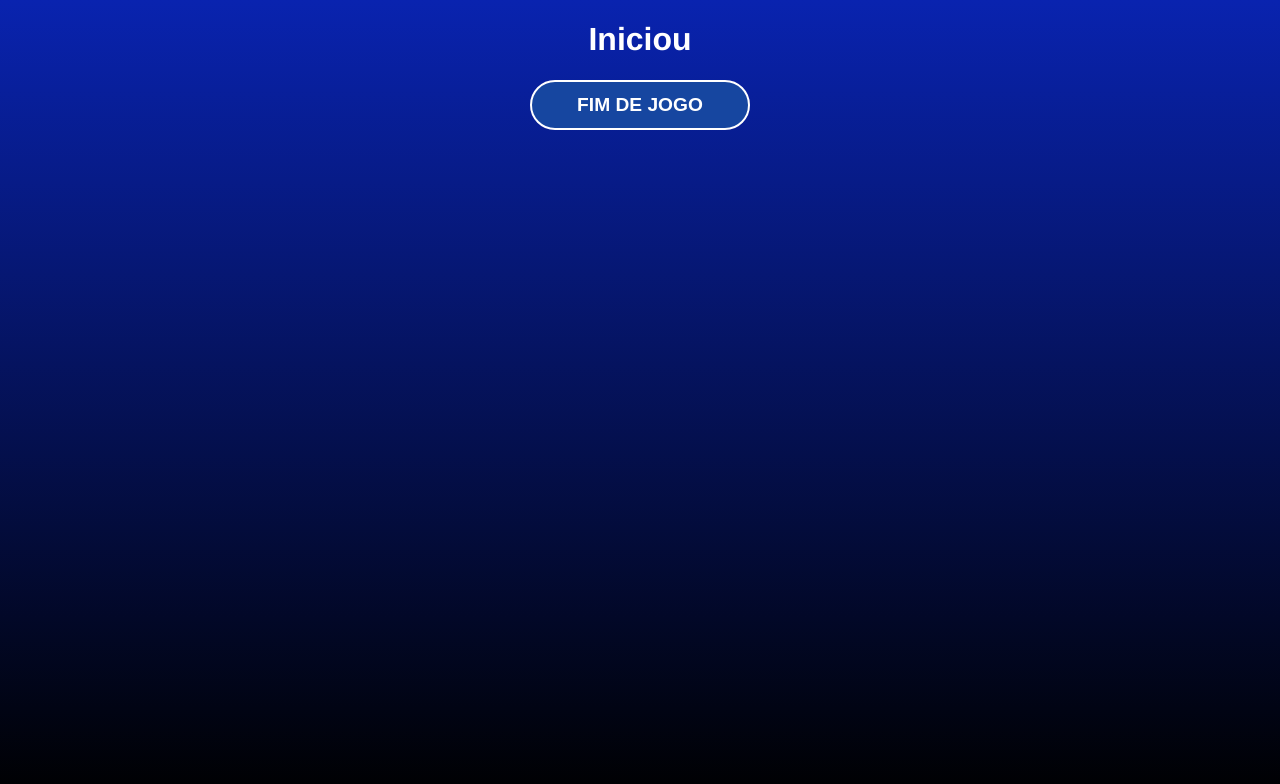
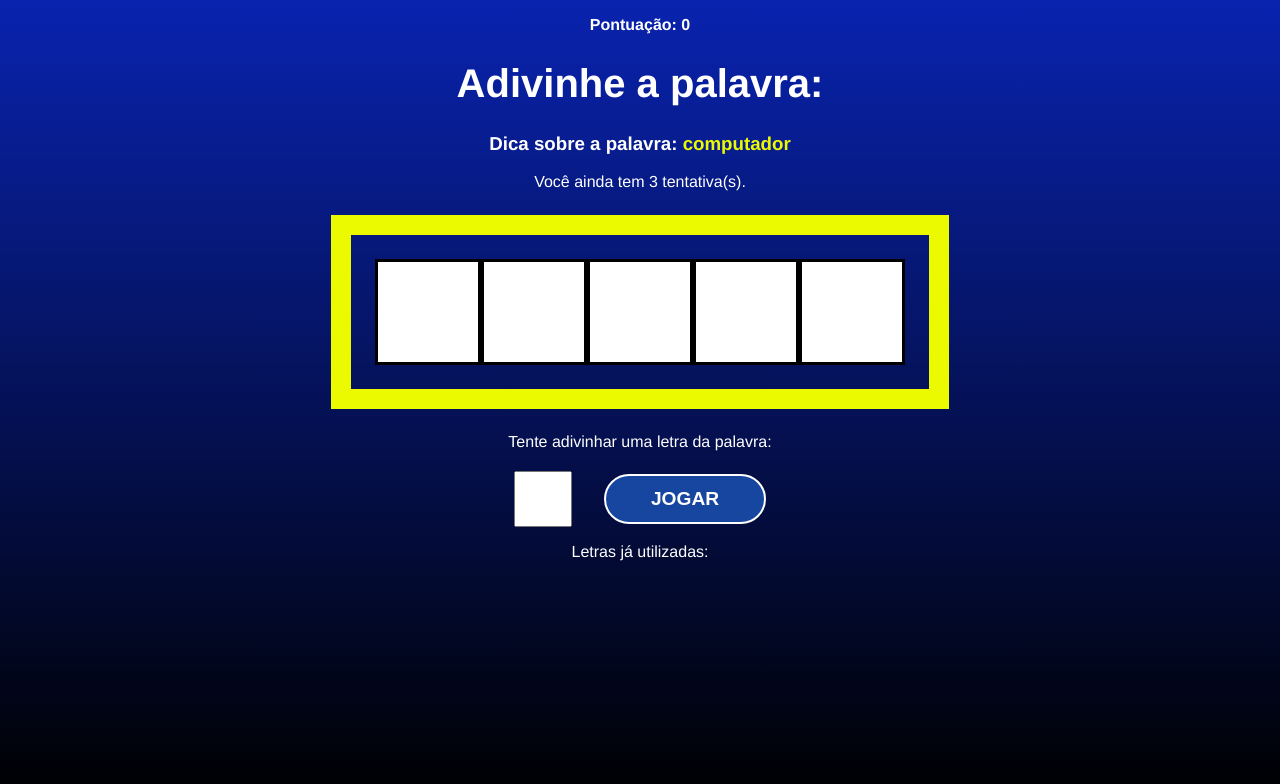
Before and after one commit to MarcosGuimaraesDEV/palavra-secreta, a React (Create React App) app: page / in a window 1280 px wide. Both pictures are taken after a click on the button "COMEÇAR O JOGO". Shown: the top 784 px of the page. Built offline with nearby package versions, Linux system fonts and the light colour scheme.

Commit message:
Adicionado css e props em game

```diff
--- a/src/App.js
+++ b/src/App.js
@@ -28,6 +28,11 @@ function App() {
   const [pickedCategory,setPickedCategory] = useState("");
   const [letters,setLetters] = useState([]);
 
+  const [guessedLetters, setGuessedLetters] = useState([]);
+  const [wrongLetters, setWrongLetters] = useState([]);
+  const [guesses,setGuesses] = useState(3);
+  const [score,setScore] = useState(0);
+
   const pickWordAndCategory = ()=>{
     //Pegar categoria aleatória
     const categories = Object.keys(words);
@@ -54,14 +59,17 @@ function App() {
   }
 
   //verificar as letras digitadas
-  const verifyLetter = () =>{
-    setGameStage(stages[2].name);
+  const verifyLetter = (letter) =>{
+    console.log(letter);
   }
 
   return (
     <div className="App">
       {gameStage ==="start" && <StartScreen startGame={startGame}/>  }
-      {gameStage ==="game" && <Game verifyLetter={verifyLetter}/>}
+      {gameStage ==="game" && <Game verifyLetter={verifyLetter}
+       pickedWord={pickedWord} pickedCategory={pickedCategory} letters={letters}
+       guessedLetters={guessedLetters} wrongLetters={wrongLetters}
+       guesses={guesses} score={score}/>}
       {gameStage ==="end" && <GameOver/>}
     </div>
   );
--- a/src/components/Game.css
+++ b/src/components/Game.css
@@ -0,0 +1,48 @@
+.game h1{
+    font-size: 2.5em;
+}
+
+.points span{
+    font-weight: bold;
+}
+
+.tip span{
+    color: #ecfa00;
+}
+
+.wordContainer{
+    margin: 1.5em;
+    padding: 1.5em;
+    border: 20px solid #ecfa00;
+    display: flex;
+}
+
+.letter, .blankSquare{
+    font-size: 70px;
+    line-height: 1.5;
+    border: 3px solid #000000;
+    height: 100px;
+    width: 100px;
+    text-transform: uppercase;
+    background-color: #ffffff;
+    color: #000000;
+    font-weight: bold;
+}
+
+.letterContainer p{
+    margin-bottom: 1.2em;
+}
+
+.letterContainer form{
+    display: flex;
+    align-items: center;
+    justify-content: center;
+}
+
+.letterContainer input{
+    height: 50px;
+    width: 50px;
+    font-size: 2em;
+    text-align: center;
+    margin-right: 1em;
+}
--- a/src/components/Game.jsx
+++ b/src/components/Game.jsx
@@ -1,11 +1,43 @@
+import { useState } from 'react';
 import './Game.css'
-const Game = ({verifyLetter})=>{
+const Game = ({verifyLetter, pickedWord,pickedCategory,letters,guessedLetters,wrongLetters,guesses,score})=>{
+    const [letter,setLetter] = useState('');
+    const handleSubmit = (e)=>{
+        e.preventDefault();
+        verifyLetter(letter);
+    }
+
     return(
-        <div>
-            <h1>Iniciou</h1>
-            <button onClick={verifyLetter}>fim de Jogo</button>
+        <div className='game'>
+            <p className="points">
+                <span>Pontuação: {score}</span>
+            </p>
+            <h1>Adivinhe a palavra: </h1>
+            <h3 className="tip">
+                Dica sobre a palavra: <span>{pickedCategory}</span>
+            </h3>
+            <p>Você ainda tem {guesses} tentativa(s).</p>
+            <div className="wordContainer">
+               {letters.map((letter,i)=>guessedLetters.includes(letter)?(
+                <span key={i}className="letter">{letter}</span>
+               ):(
+                <span key={i} className="blankSquare"></span>
+               ))}
+            </div>
+            <div className="letterContainer">
+                <p>Tente adivinhar uma letra da palavra:</p>
+                <form onSubmit={handleSubmit}>
+                    <input type="text" name='letter' maxLength={1} required onChange={(e)=> setLetter(e.target.value)}
+                    value={letter}/>
+                    <button>Jogar</button>
+                </form>
+            </div>
+            <div className="wrongLetterContainer">
+                <p>Letras já utilizadas:</p>
+                {wrongLetters.map((letters,i)=><span key={i}>{letters}, </span>)}
+            </div>
+        </div>
 
-        </div>
     );
 }
 
```
